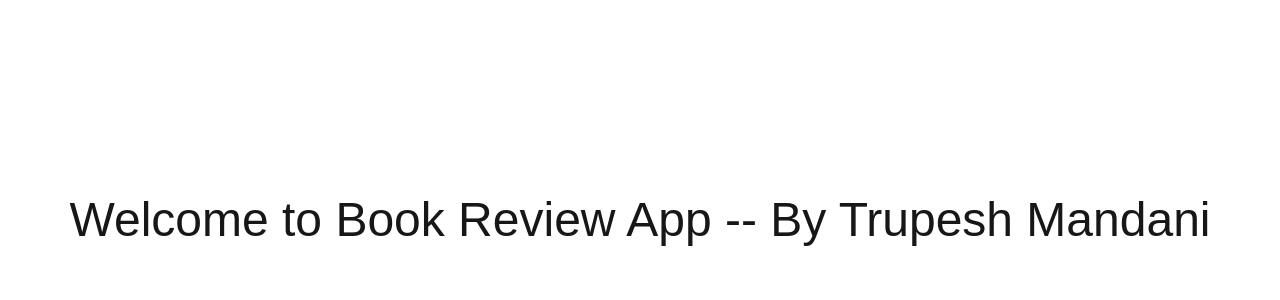
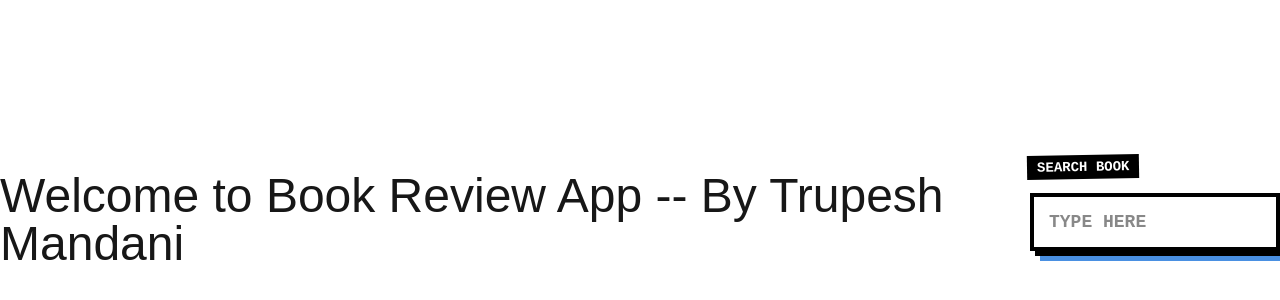
Before and after one commit to TrupeshMandani/book_review_app, a Next.js app: page / in a window 1280 px wide. Shown: the part 180-480 px from the top of the page. Built offline with nearby package versions, Linux system fonts and the light colour scheme.

Commit message:
Project pages and component setup and search bar created

```diff
--- /dev/null
+++ b/app/Components/SearchBar.js
@@ -0,0 +1,205 @@
+"use client";
+
+import React from "react";
+import styled from "styled-components";
+
+const SearchBar = () => {
+  return (
+    <StyledWrapper>
+      <div className="brutalist-container">
+        <input
+          placeholder="TYPE HERE"
+          className="brutalist-input smooth-type"
+          type="text"
+        />
+        <label className="brutalist-label">SEARCH BOOK</label>
+      </div>
+    </StyledWrapper>
+  );
+};
+
+const StyledWrapper = styled.div`
+  .brutalist-container {
+    position: relative;
+    width: 250px;
+    font-family: monospace;
+  }
+
+  .brutalist-input {
+    width: 100%;
+    padding: 15px;
+    font-size: 18px;
+    font-weight: bold;
+    color: #000;
+    background-color: #fff;
+    border: 4px solid #000;
+    position: relative;
+    overflow: hidden;
+    border-radius: 0;
+    outline: none;
+    transition: all 0.3s cubic-bezier(0.25, 0.8, 0.25, 1);
+    box-shadow: 5px 5px 0 #000, 10px 10px 0 #4a90e2;
+  }
+
+  @keyframes glitch {
+    0% {
+      transform: translate(0);
+    }
+    20% {
+      transform: translate(-2px, 2px);
+    }
+    40% {
+      transform: translate(-2px, -2px);
+    }
+    60% {
+      transform: translate(2px, 2px);
+    }
+    80% {
+      transform: translate(2px, -2px);
+    }
+    100% {
+      transform: translate(0);
+    }
+  }
+
+  .brutalist-input:focus {
+    animation: focus-pulse 4s cubic-bezier(0.25, 0.8, 0.25, 1) infinite,
+      glitch 0.3s cubic-bezier(0.25, 0.8, 0.25, 1) infinite;
+  }
+
+  .brutalist-input:focus::after {
+    content: "";
+    position: absolute;
+    top: -2px;
+    left: -2px;
+    right: -2px;
+    bottom: -2px;
+    background: white;
+    z-index: -1;
+  }
+
+  .brutalist-input:focus::before {
+    content: "";
+    position: absolute;
+    top: 0;
+    left: 0;
+    width: 100%;
+    height: 100%;
+    background: black;
+    z-index: -2;
+    clip-path: inset(0 100% 0 0);
+    animation: glitch-slice 4s steps(2, end) infinite;
+  }
+
+  @keyframes glitch-slice {
+    0% {
+      clip-path: inset(0 100% 0 0);
+    }
+    10% {
+      clip-path: inset(0 5% 0 0);
+    }
+    20% {
+      clip-path: inset(0 80% 0 0);
+    }
+    30% {
+      clip-path: inset(0 10% 0 0);
+    }
+    40% {
+      clip-path: inset(0 50% 0 0);
+    }
+    50% {
+      clip-path: inset(0 30% 0 0);
+    }
+    60% {
+      clip-path: inset(0 70% 0 0);
+    }
+    70% {
+      clip-path: inset(0 15% 0 0);
+    }
+    80% {
+      clip-path: inset(0 90% 0 0);
+    }
+    90% {
+      clip-path: inset(0 5% 0 0);
+    }
+    100% {
+      clip-path: inset(0 100% 0 0);
+    }
+  }
+
+  .brutalist-label {
+    position: absolute;
+    left: -3px;
+    top: -35px;
+    font-size: 14px;
+    font-weight: bold;
+    color: #fff;
+    background-color: #000;
+    padding: 5px 10px;
+    transform: rotate(-1deg);
+    z-index: 1;
+    transition: all 0.3s cubic-bezier(0.25, 0.8, 0.25, 1);
+  }
+
+  .brutalist-input:focus + .brutalist-label {
+    transform: rotate(0deg) scale(1.05);
+    background-color: #4a90e2;
+  }
+
+  .smooth-type {
+    position: relative;
+    overflow: hidden;
+  }
+
+  .smooth-type::before {
+    content: "";
+    position: absolute;
+    top: 0;
+    right: 0;
+    bottom: 0;
+    left: 0;
+    background: linear-gradient(90deg, #fff 0%, rgba(255, 255, 255, 0) 100%);
+    z-index: 1;
+    opacity: 0;
+    transition: opacity 0.3s ease;
+  }
+
+  .smooth-type:focus::before {
+    opacity: 1;
+    animation: type-gradient 2s linear infinite;
+  }
+
+  @keyframes type-gradient {
+    0% {
+      background-position: 300px 0;
+    }
+    100% {
+      background-position: 0 0;
+    }
+  }
+
+  .brutalist-input::placeholder {
+    color: #888;
+    transition: color 0.3s ease;
+  }
+
+  .brutalist-input:focus::placeholder {
+    color: transparent;
+  }
+
+  .brutalist-input:focus {
+    animation: focus-pulse 4s cubic-bezier(0.25, 0.8, 0.25, 1) infinite;
+  }
+
+  @keyframes focus-pulse {
+    0%,
+    100% {
+      border-color: #000;
+    }
+    50% {
+      border-color: #4a90e2;
+    }
+  }
+`;
+
+export default SearchBar;
--- a/app/layout.js
+++ b/app/layout.js
@@ -13,7 +13,7 @@ const geistMono = localFont({
 });
 
 export const metadata = {
-  title: "Create Next App",
+  title: "BookView",
   description: "Generated by create next app",
 };
 
--- a/app/page.js
+++ b/app/page.js
@@ -1,10 +1,11 @@
 import Image from "next/image";
+import SearchBar from "./Components/SearchBar";
 
 export default function Home() {
   return (
     <div className=" text-5xl flex h-screen items-center justify-center">
       {" "}
-      Welcome to Book Review App -- By Trupesh Mandani{" "}
+      Welcome to Book Review App -- By Trupesh Mandani <SearchBar />
     </div>
   );
 }
```
Also changed, not shown: package.json (+5 -4 lines), app/Components/BookCard.js (added), app/Components/Footer.js (added), app/Components/Modals.js (added), app/Components/NavBar.Js (added), app/Pages/BookDetailPage.js (added), app/Pages/HomePage.js (added), app/Pages/LoginPage.js (added), 1 other file (tests, documents, lock files or other folders).
